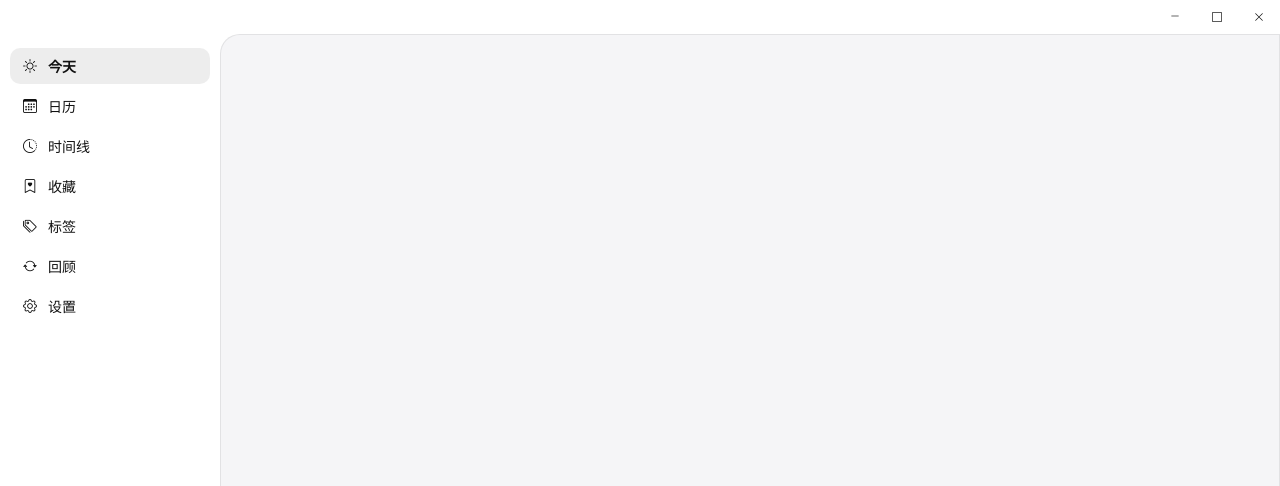
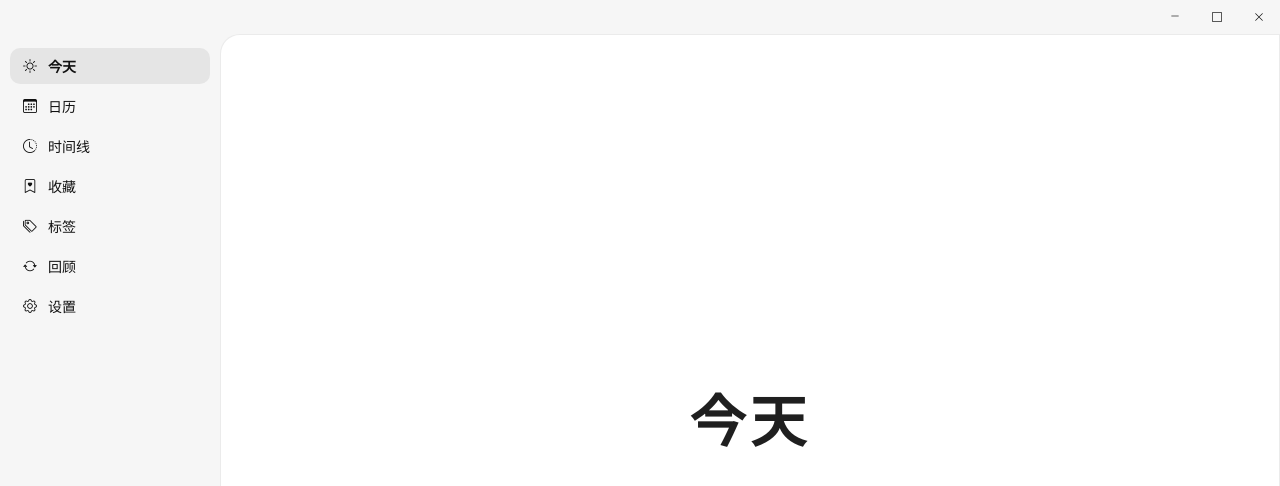
Before and after one commit to LeoMorrison2001/one_page, a website built with Vite: page index.html in a window 1280 px wide. Both pictures are taken after a click on the button "今天". Shown: the top 486 px of the page. Built offline with nearby package versions, Linux system fonts and the light colour scheme.

Commit message:
feat: add journal navigation shell

```diff
--- a/src/index.css
+++ b/src/index.css
@@ -5,7 +5,7 @@
 :root {
   color-scheme: light;
   --bg-0: #f5f5f7;
-  --bg-1: #ffffff;
+  --bg-1: #f6f6f6;
   --bg-2: #f5f5f7;
   --line: rgba(0, 0, 0, 0.08);
   --text: #111111;
@@ -104,11 +104,11 @@ button {
   flex: 1;
   display: grid;
   grid-template-columns: 220px 1fr;
-  background: #ffffff;
+  background: #f6f6f6;
 }
 
 .sidebar {
-  background: #ffffff;
+  background: #f6f6f6;
 }
 
 .sidebar__nav {
@@ -153,10 +153,29 @@ button {
 }
 
 .workspace__content {
-  background: var(--bg-2);
+  background: #ffffff;
   border-top-left-radius: 20px;
   border: 1px solid var(--line);
   overflow: hidden;
+  display: grid;
+  place-items: center;
+  padding: 24px;
+}
+
+.page-view {
+  display: grid;
+  place-items: center;
+  width: 100%;
+  height: 100%;
+  text-align: center;
+}
+
+.page-view__title {
+  margin: 0;
+  font-size: clamp(32px, 6vw, 56px);
+  font-weight: 700;
+  letter-spacing: 0.08em;
+  color: #1f1f1f;
 }
 
 @media (max-width: 640px) {
--- a/src/main.js
+++ b/src/main.js
@@ -15,7 +15,6 @@ const createWindow = () => {
     minWidth: 720,
     minHeight: 480,
     frame: false,
-    thickFrame: false,
     titleBarStyle: 'hidden',
     backgroundColor: '#181818',
     webPreferences: {
--- a/src/renderer.js
+++ b/src/renderer.js
@@ -28,6 +28,16 @@
 
 import './index.css';
 
+const menus = [
+  { key: 'today', label: '\u4eca\u5929', icon: 'bi bi-sun' },
+  { key: 'calendar', label: '\u65e5\u5386', icon: 'bi bi-calendar3' },
+  { key: 'timeline', label: '\u65f6\u95f4\u7ebf', icon: 'bi bi-clock-history' },
+  { key: 'favorites', label: '\u6536\u85cf', icon: 'bi bi-bookmark-heart' },
+  { key: 'tags', label: '\u6807\u7b7e', icon: 'bi bi-tags' },
+  { key: 'review', label: '\u56de\u987e', icon: 'bi bi-arrow-repeat' },
+  { key: 'settings', label: '\u8bbe\u7f6e', icon: 'bi bi-gear' },
+];
+
 const app = document.querySelector('#app');
 
 app.innerHTML = `
@@ -49,43 +59,36 @@ app.innerHTML = `
     <main class="workspace">
       <aside class="sidebar">
         <nav class="sidebar__nav" aria-label="Journal navigation">
-          <button class="sidebar__item sidebar__item--active" type="button">
-            <i class="bi bi-sun"></i>
-            <span>今天</span>
-          </button>
-          <button class="sidebar__item" type="button">
-            <i class="bi bi-calendar3"></i>
-            <span>日历</span>
-          </button>
-          <button class="sidebar__item" type="button">
-            <i class="bi bi-clock-history"></i>
-            <span>时间线</span>
-          </button>
-          <button class="sidebar__item" type="button">
-            <i class="bi bi-bookmark-heart"></i>
-            <span>收藏</span>
-          </button>
-          <button class="sidebar__item" type="button">
-            <i class="bi bi-tags"></i>
-            <span>标签</span>
-          </button>
-          <button class="sidebar__item" type="button">
-            <i class="bi bi-arrow-repeat"></i>
-            <span>回顾</span>
-          </button>
-          <button class="sidebar__item" type="button">
-            <i class="bi bi-gear"></i>
-            <span>设置</span>
-          </button>
+          ${menus
+            .map(
+              (menu, index) => `
+                <button
+                  class="sidebar__item${index === 0 ? ' sidebar__item--active' : ''}"
+                  type="button"
+                  data-menu-key="${menu.key}"
+                  aria-current="${index === 0 ? 'page' : 'false'}"
+                >
+                  <i class="${menu.icon}"></i>
+                  <span>${menu.label}</span>
+                </button>
+              `,
+            )
+            .join('')}
         </nav>
       </aside>
-      <section class="workspace__content" aria-hidden="true"></section>
+      <section class="workspace__content">
+        <div class="page-view">
+          <h1 class="page-view__title">${menus[0].label}</h1>
+        </div>
+      </section>
     </main>
   </div>
 `;
 
 const maximizeButton = document.querySelector('[data-action="toggle-maximize"]');
 const maximizeIcon = maximizeButton?.querySelector('i');
+const menuButtons = document.querySelectorAll('[data-menu-key]');
+const pageTitle = document.querySelector('.page-view__title');
 
 const updateMaximizeButton = (isMaximized) => {
   if (!maximizeButton || !maximizeIcon) {
@@ -97,6 +100,22 @@ const updateMaximizeButton = (isMaximized) => {
     isMaximized ? 'Restore window' : 'Maximize window',
   );
   maximizeIcon.className = isMaximized ? 'bi bi-app' : 'bi bi-square';
+};
+
+const setActiveMenu = (menuKey) => {
+  const currentMenu = menus.find((menu) => menu.key === menuKey);
+
+  if (!currentMenu || !pageTitle) {
+    return;
+  }
+
+  pageTitle.textContent = currentMenu.label;
+
+  menuButtons.forEach((button) => {
+    const isActive = button.dataset.menuKey === menuKey;
+    button.classList.toggle('sidebar__item--active', isActive);
+    button.setAttribute('aria-current', isActive ? 'page' : 'false');
+  });
 };
 
 document.querySelector('[data-action="minimize"]')?.addEventListener('click', () => {
@@ -111,5 +130,11 @@ document.querySelector('[data-action="close"]')?.addEventListener('click', () =>
   window.windowControls.close();
 });
 
+menuButtons.forEach((button) => {
+  button.addEventListener('click', () => {
+    setActiveMenu(button.dataset.menuKey);
+  });
+});
+
 window.windowControls.isMaximized().then(updateMaximizeButton);
 window.windowControls.onMaximizedChanged(updateMaximizeButton);
```
Also changed, not shown: 1 other file.
